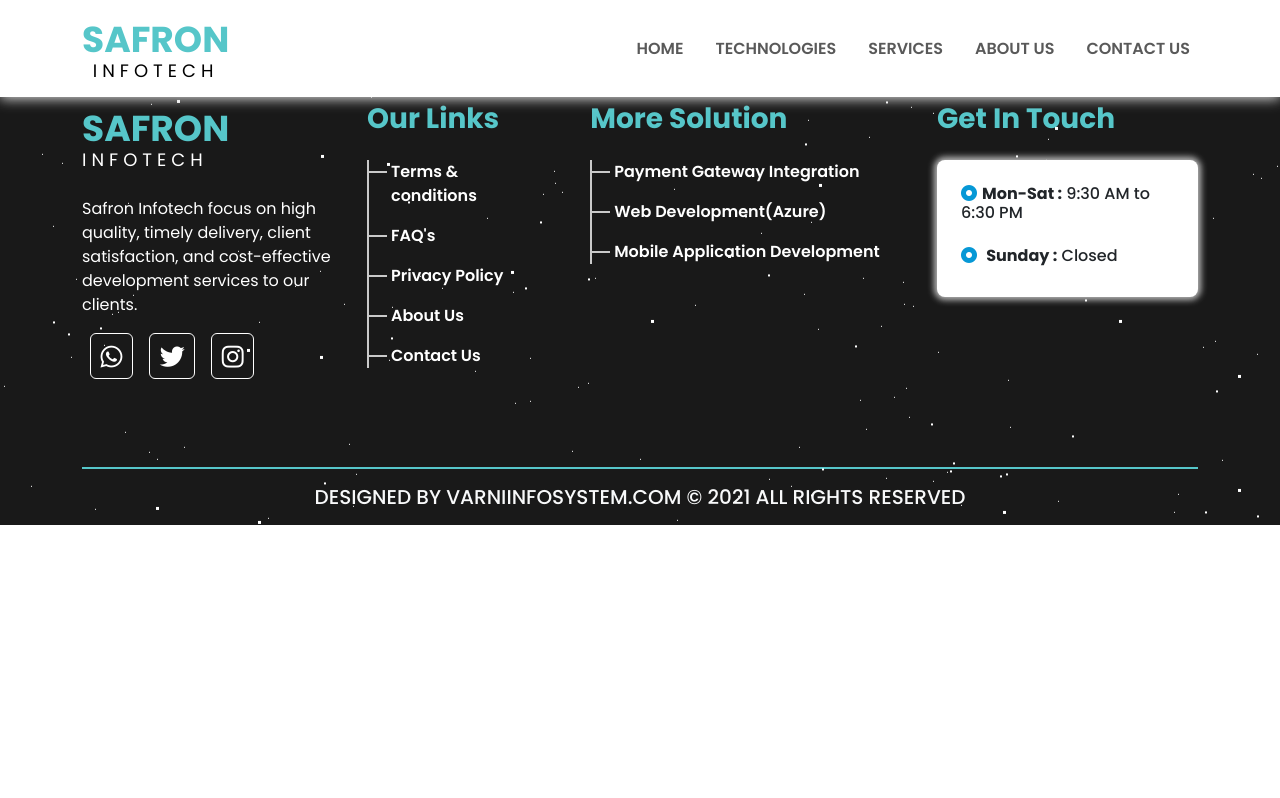
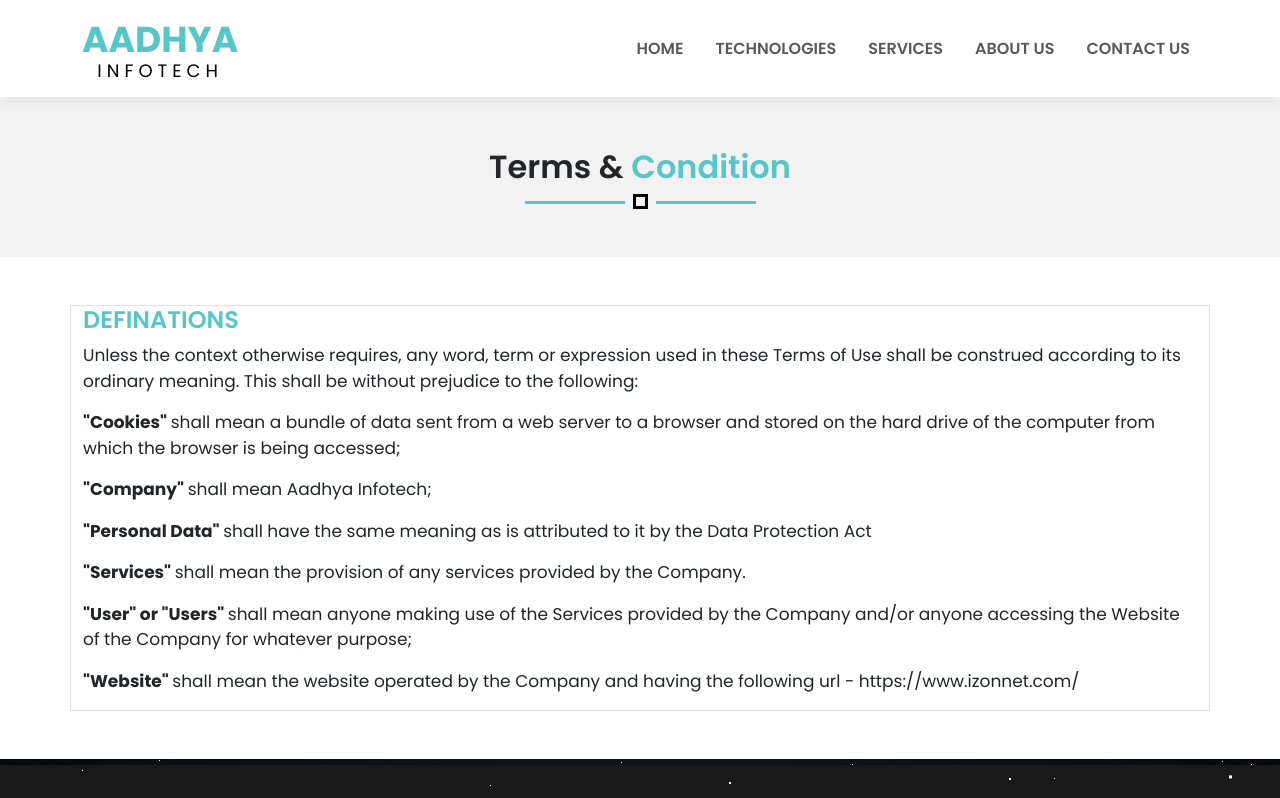
Before and after one commit to darshakkanani2002/safron, a React (Vite) app: page /term in a window 1280 px wide. Shown: the top 798 px of the page. Built offline with nearby package versions, Linux system fonts and the light colour scheme.

Commit message:
change it business section , cahnge logo and add some css and add terms and condition page

```diff
--- a/index.html
+++ b/index.html
@@ -3,7 +3,7 @@
   <head>
     <meta charset="UTF-8" />
     <meta name="viewport" content="width=device-width, initial-scale=1.0" />
-    <title>safron infotech</title>
+    <title>Aadhya infotech</title>
     <!-- Bootstrap link -->
     <link
       href="https://cdn.jsdelivr.net/npm/bootstrap@5.3.3/dist/css/bootstrap.min.css"
--- a/src/App.css
+++ b/src/App.css
@@ -291,6 +291,10 @@
   border-radius: 12px;
 }
 
+.game-development-ic {
+  filter: brightness(0) saturate(100%) invert(77%) sepia(79%) saturate(325%) hue-rotate(130deg) brightness(83%) contrast(88%);
+}
+
 /* our service css */
 .our-service-ic {
   position: relative;
@@ -505,6 +509,11 @@
   background-color: #191919;
 }
 
+.footer-product-div li a:hover {
+  color: #56c6c9 !important;
+  transition: 0.3s !important;
+}
+
 /* contact us page css */
 .contact-div {
   background-color: #fff;
@@ -606,3 +615,13 @@
     width: 100%;
   }
 }
+
+/* trems and condition */
+.terms_condition h4 {
+  color: #56c6c9;
+  font-weight: 600;
+}
+
+.terms_condition p {
+  font-size: 17px;
+}
--- a/src/App.jsx
+++ b/src/App.jsx
@@ -8,6 +8,7 @@
 import About_us from './component/about/About_us'
 import Technologies from './component/technologies/Technologies'
 import Services from './component/services/Services'
+import Terms_condition from './component/terms_condition/Terms_condition'
 
 function App() {
 
@@ -21,6 +22,7 @@
           <Route path='/about' element={<About_us></About_us>}></Route>
           <Route path='/contact' element={<Contact></Contact>}></Route>
           <Route path='/services' element={<Services></Services>}></Route>
+          <Route path='/term' element={<Terms_condition></Terms_condition>}></Route>
         </Routes>
         <Footer></Footer>
       </Router>
--- a/src/component/Footer.jsx
+++ b/src/component/Footer.jsx
@@ -1,4 +1,5 @@
 import React from 'react'
+import { Link } from 'react-router-dom'
 
 export default function Footer() {
     return (
@@ -12,12 +13,12 @@
                         <div className='row'>
                             <div className='col-lg-3 col-12 m-width-100'>
                                 <a class="navbar-brand safron-logo" href="#">
-                                    <span>SAFRON</span>
+                                    <span>AADHYA</span>
                                     <p className='mb-0 text-start text-white'>INFOTECH</p>
                                 </a>
                                 <div className='mt-4'>
                                     <p className='fs-6'>
-                                        Safron Infotech focus on high quality, timely delivery, client satisfaction, and cost-effective development services to our clients.
+                                        Ad Infotech focus on high quality, timely delivery, client satisfaction, and cost-effective development services to our clients.
                                     </p>
                                 </div>
                                 <div>
@@ -32,11 +33,11 @@
                             <div className='col-lg-2 col-md-6 col-12 m-width-50'>
                                 <h3 className='fw-bold'>Our Links</h3>
                                 <ul className='footer-product-div mt-4 list-unstyled'>
-                                    <li className='ps-4 footer-latest-pro fw-semibold mb-3'>Terms & conditions</li>
-                                    <li className='ps-4 footer-latest-pro fw-semibold mb-3'>FAQ's</li>
-                                    <li className='ps-4 footer-latest-pro fw-semibold mb-3'>Privacy Policy</li>
-                                    <li className='ps-4 footer-latest-pro fw-semibold mb-3'>About Us</li>
-                                    <li className='ps-4 footer-latest-pro fw-semibold'>Contact Us</li>
+                                    <li className='ps-4 footer-latest-pro  mb-3'><Link to='/term' className='fw-semibold text-decoration-none text-white'>Terms & conditions</Link></li>
+                                    <li className='ps-4 footer-latest-pro fw-semibold mb-3'><Link className='fw-semibold text-decoration-none text-white'>FAQ's</Link></li>
+                                    <li className='ps-4 footer-latest-pro fw-semibold mb-3'><Link className='fw-semibold text-decoration-none text-white'>Privacy Policy</Link></li>
+                                    <li className='ps-4 footer-latest-pro fw-semibold mb-3'><Link className='fw-semibold text-decoration-none text-white'>About Us</Link></li>
+                                    <li className='ps-4 footer-latest-pro fw-semibold'><Link className='fw-semibold text-decoration-none text-white'>Contact Us</Link></li>
                                 </ul>
                             </div>
 
--- a/src/component/Navbar.jsx
+++ b/src/component/Navbar.jsx
@@ -9,7 +9,7 @@
         <nav className="navbar navbar-expand-lg bg-white">
             <div className="container">
                 <Link className="navbar-brand safron-logo" to="#">
-                    <span>SAFRON</span>
+                    <span>AADHYA</span>
                     <p className='mb-0'>INFOTECH</p>
                 </Link>
 
--- a/src/component/home/hero/Hero.jsx
+++ b/src/component/home/hero/Hero.jsx
@@ -30,7 +30,7 @@
                     <div className='position-relative hero-img-margin hero-bg-1'>
                         <div className='hero-bg-overlay'>
                             <div className='text-center' >
-                                <h2 className='text1 animate__animated animate__flipInX' >Welcome to <br></br>SARFON INFOTECH</h2>
+                                <h2 className='text1 animate__animated animate__flipInX' >Welcome to <br></br>AADHYA INFOTECH</h2>
                                 <h5 className='text2'>User Experiences Through Responsive Design and Optimized <br className='d-lg-block d-md-block' /> Performance for a Seamless Web Presence.</h5>
                             </div>
                         </div>
--- a/src/component/home/it_bussiness/It_bussiness.jsx
+++ b/src/component/home/it_bussiness/It_bussiness.jsx
@@ -25,10 +25,10 @@
                                     <div className='it-bussiness-cate' data-aos="fade-up" data-aos-duration="2000">
                                         <div className='d-flex align-items-center px-4 py-4 rounded'>
                                             <div className='me-3'>
-                                                <img src="/image/h1-icon.png" alt="h1-icon" className='it-bussiness-ic' />
+                                                <img src="/image/h3-icon.png" alt="h3-icon" className='it-bussiness-ic' />
                                             </div>
                                             <div>
-                                                <h4 className='mb-0 fw-semibold'>IT Consultancy</h4>
+                                                <h4 className='mb-0 fw-semibold'>App Development</h4>
                                                 <p className='mb-0'>Faster & Smarter Solutions</p>
                                             </div>
                                         </div>
@@ -47,14 +47,16 @@
                                         </div>
                                     </div>
                                 </div>
+
+
                                 <div className='col-lg-6 mt-3'>
                                     <div className='it-bussiness-cate' data-aos="fade-up" data-aos-duration="2000">
                                         <div className='d-flex align-items-center px-4 py-4 rounded'>
                                             <div className='me-3'>
-                                                <img src="/image/h3-icon.png" alt="h3-icon" className='it-bussiness-ic' />
+                                                <img src="/image/h4-icon.png" alt="h4-icon" className='it-bussiness-ic' />
                                             </div>
                                             <div>
-                                                <h4 className='mb-0 fw-semibold'>App Development</h4>
+                                                <h4 className='mb-0 fw-semibold'>Web Development</h4>
                                                 <p className='mb-0'>Faster & Smarter Solutions</p>
                                             </div>
                                         </div>
@@ -65,10 +67,10 @@
                                     <div className='it-bussiness-cate' data-aos="fade-up" data-aos-duration="2000">
                                         <div className='d-flex align-items-center px-4 py-4 rounded'>
                                             <div className='me-3'>
-                                                <img src="/image/h4-icon.png" alt="h4-icon" className='it-bussiness-ic' />
+                                                <img src="/image/game-development.png" alt="game-development" className='it-bussiness-ic game-development-ic' />
                                             </div>
                                             <div>
-                                                <h4 className='mb-0 fw-semibold'>Web Development</h4>
+                                                <h4 className='mb-0 fw-semibold'>Game Development</h4>
                                                 <p className='mb-0'>Faster & Smarter Solutions</p>
                                             </div>
                                         </div>
--- a/src/component/home/our-service/Our_service.jsx
+++ b/src/component/home/our-service/Our_service.jsx
@@ -32,12 +32,12 @@
 
                         <div className='col-lg-4 mt-4' data-aos="flip-left" data-aos-duration="1000">
                             <div className='our-service-ic'>
-                                <img src="/image/api-intigration.png" alt="api-intigration" className='it-bussiness-ic' />
+                                <img src="/image/game-development.png" alt="api-intigration" className='it-bussiness-ic game-development-ic' />
                             </div>
                             <div className='our-service-line'></div>
                             <div className='our-service-descroiption px-4 py-5'>
-                                <h4 className='text-center fw-semibold'>API INTEGRATION</h4>
-                                <p>API integration can be defined as the process of creating a means for two or more APIs to share data and communicate with each other without human interruption.
+                                <h4 className='text-center fw-semibold'>GAME DEVELOPMENT</h4>
+                                <p>A newly started game development company focuses on creating immersive, innovative, and engaging gaming experiences across multiple platforms.
                                 </p>
 
                                 <div className='text-center'>
--- /dev/null
+++ b/src/component/terms_condition/Terms_condition.jsx
@@ -0,0 +1,53 @@
+import React from 'react'
+
+export default function Terms_condition() {
+    return (
+        <div>
+            <div className='text-center py-5 technologis-back'>
+                <h2 className='fw-semibold'>Terms & <span style={{ color: '#56c6c9' }}> Condition</span></h2>
+                <div className='home-box-div'></div>
+            </div>
+
+            <div className='my-5'>
+                <div className='container'>
+                    <div className='row'>
+                        <div className='col-12 border'>
+                            <div className='terms_condition'>
+                                <div>
+                                    <h4>DEFINATIONS</h4>
+                                    <p>
+                                        Unless the context otherwise requires, any word, term or expression used in these Terms of Use shall be construed according to its ordinary meaning. This shall be without prejudice to the following:
+                                    </p>
+                                    <p>
+                                        <strong>"Cookies" </strong>
+                                        shall mean a bundle of data sent from a web server to a browser and stored on the hard drive of the computer from which the browser is being accessed;
+                                    </p>
+                                    <p>
+                                        <strong>"Company" </strong>
+                                        shall mean Aadhya Infotech;
+                                    </p>
+                                    <p>
+                                        <strong>"Personal Data" </strong>
+                                        shall have the same meaning as is attributed to it by the Data Protection Act
+                                    </p>
+                                    <p>
+                                        <strong>"Services" </strong>
+                                        shall mean the provision of any services provided by the Company.
+                                    </p>
+                                    <p>
+                                        <strong>"User" or "Users" </strong>
+                                        shall mean anyone making use of the Services provided by the Company and/or anyone accessing the Website of the Company for whatever purpose;
+                                    </p>
+                                    <p>
+                                        <strong>"Website" </strong>
+                                        shall mean the website operated by the Company and having the following url - https://www.izonnet.com/
+                                    </p>
+                                </div>
+                            </div>
+                        </div>
+                    </div>
+                </div>
+            </div>
+        </div>
+    )
+}
```
Also changed, not shown: public/image/game-development.png (added).
